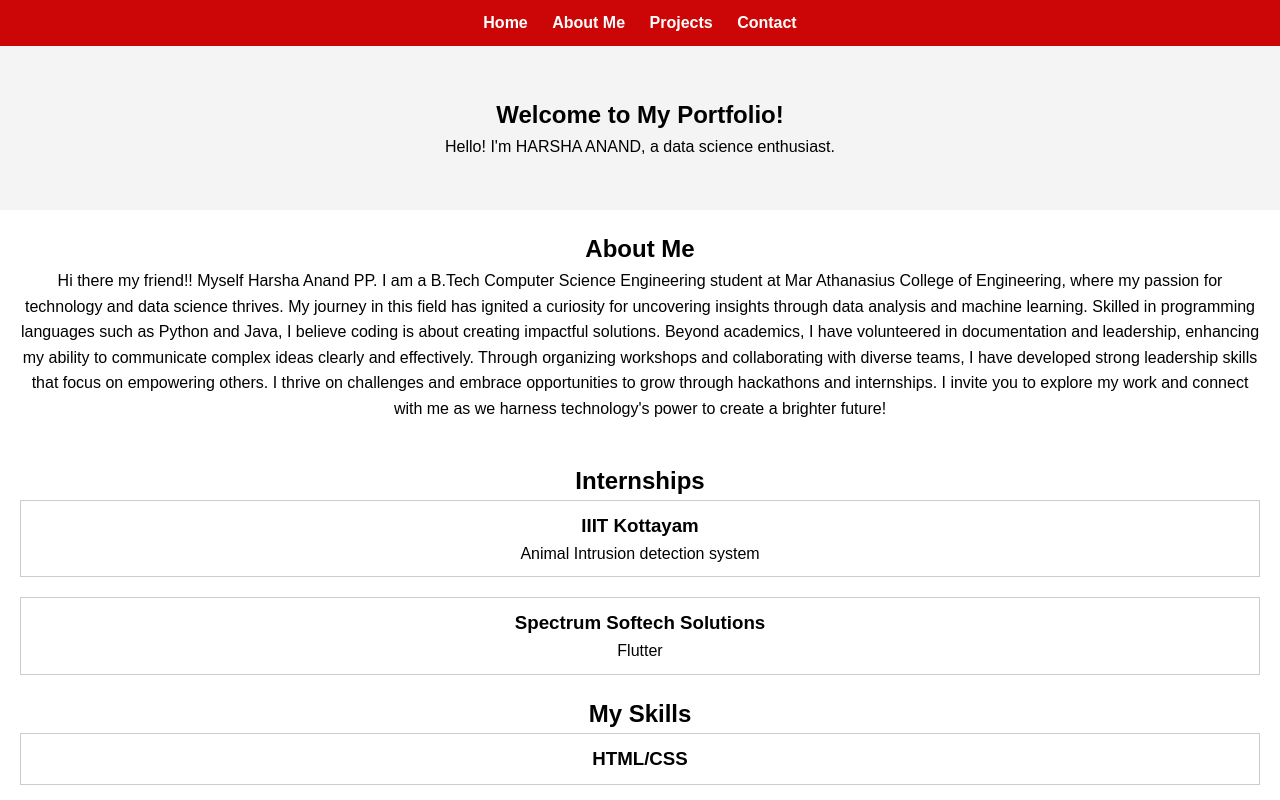
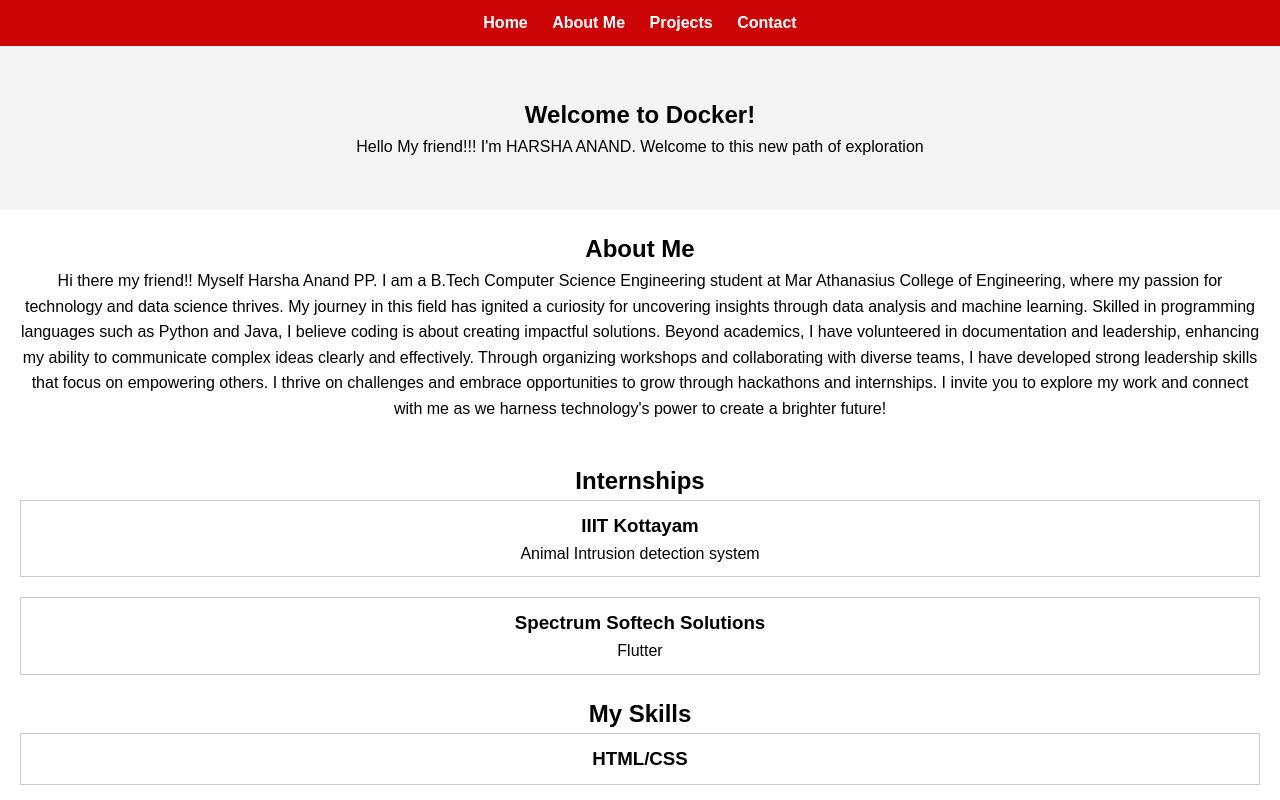
Before and after one commit to Micky-12/AppEngine, a plain HTML site: page index.html in a window 1280 px wide. Shown: the top 800 px of the page. Drawn offline with Linux system fonts and the light colour scheme.

Commit message:
Update index.html

```diff
--- a/index.html
+++ b/index.html
@@ -20,8 +20,8 @@
     </header>
 
     <section id="home" class="hero">
-        <h1>Welcome to My Portfolio!</h1>
-        <p>Hello! I'm HARSHA ANAND, a  data science enthusiast.</p>
+        <h1>Welcome to Docker!</h1>
+        <p>Hello My friend!!! I'm HARSHA ANAND. Welcome to this new path of exploration</p>
     </section>
 
     <section id="about">
```
